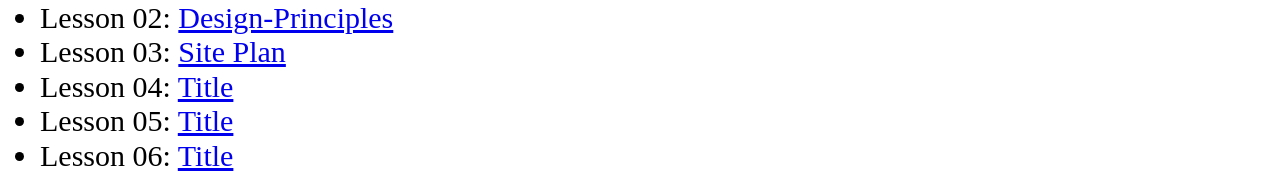
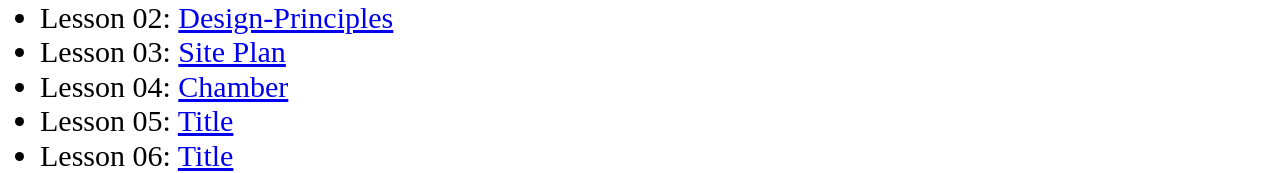
Before and after one commit to melindahslaughter/wdd230, a plain HTML site: page index.html in a window 1280 px wide. Shown: the part 438-611 px from the top of the page. Drawn offline with nearby package versions, Linux system fonts and the light colour scheme.

```diff
--- a/index.html
+++ b/index.html
@@ -26,7 +26,7 @@
     <ul>
       <li>Lesson 02: <a href="./Lesson2/design-principles.html">Design-Principles</a></li>
       <li>Lesson 03: <a href="./lesson3/index.html">Site Plan</a></li>
-      <li>Lesson 04: <a href="index.html">Title</a></li>
+      <li>Lesson 04: <a href="./chamber/index.html">Chamber</a></li>
       <li>Lesson 05: <a href="index.html">Title</a></li>
       <li>Lesson 06: <a href="index.html">Title</a></li>
       <li>Lesson 07: <a href="index.html">Title</a></li>
```
